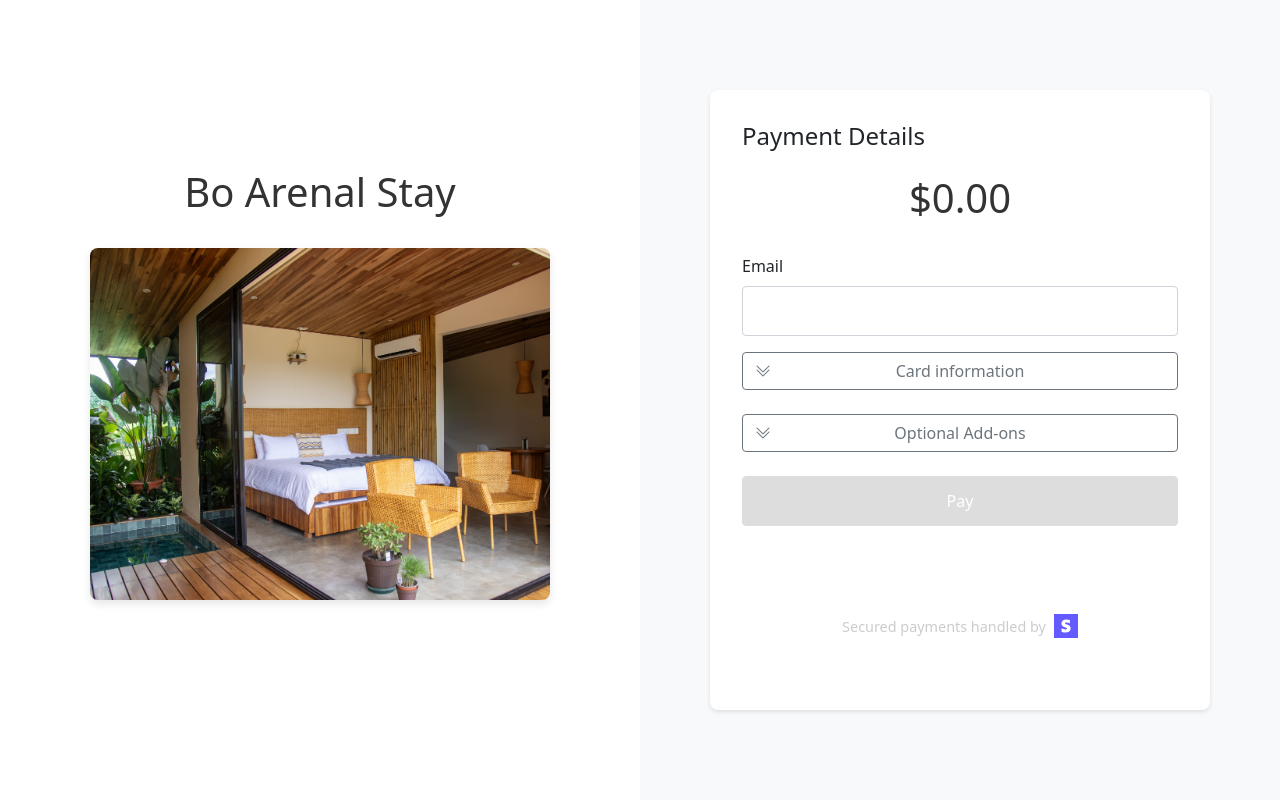
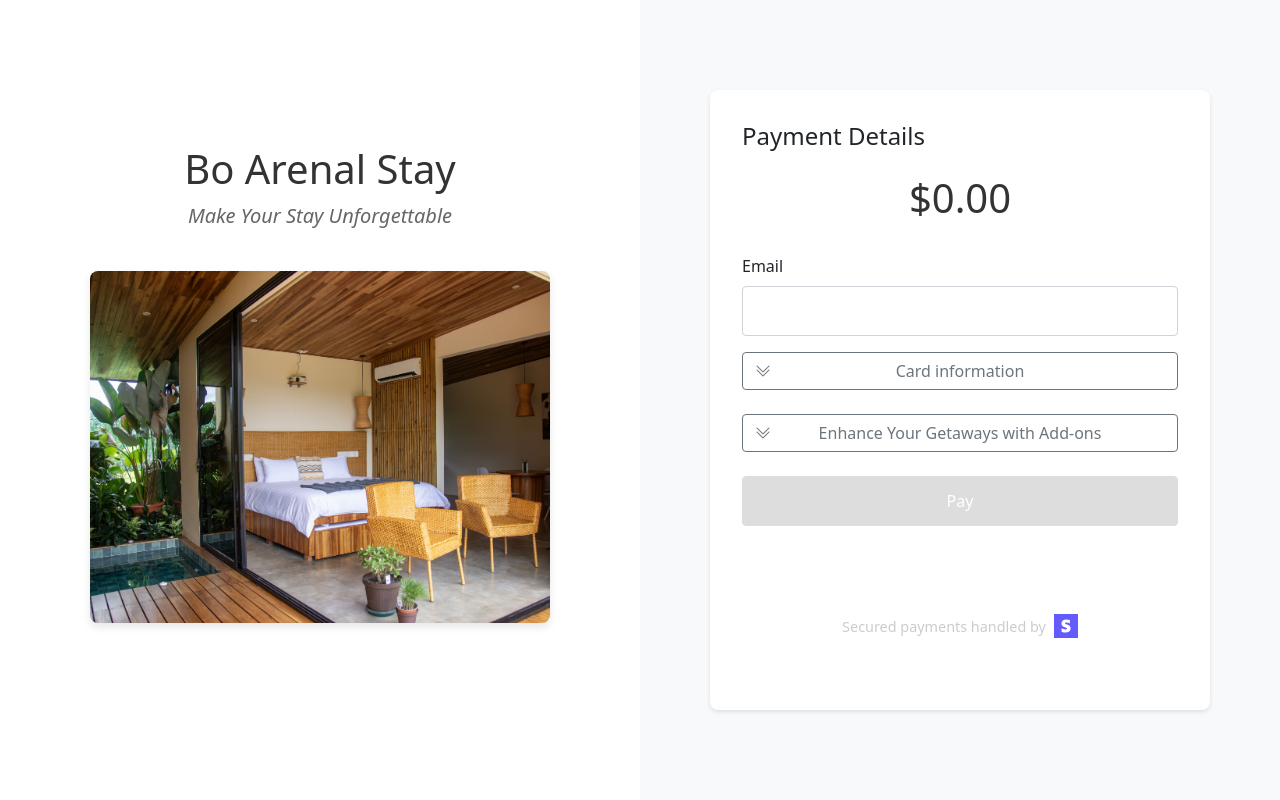
Before and after one commit to piedras77/bo_website, a Flask app: page / in a window 1280 px wide. Run offline with Flask 3, Linux system fonts and the light colour scheme.

Commit message:
tagline improvements and other text

```diff
--- a/app.py
+++ b/app.py
@@ -84,7 +84,8 @@ TRANSLATIONS = {
         'payment_failed': 'Payment Failed',
         'payment_failed_message': 'We were unable to process your payment. Please try again.',
         'try_again': 'Try Again',
-        'add_ons_title': 'Optional Add-ons'
+        'add_ons_title': 'Enhance Your Getaways with Add-ons',
+        'tagline': 'Make Your Stay Unforgettable'
     },
     'ES': {
         'payment_details': 'Detalles del Pago',
@@ -105,7 +106,8 @@ TRANSLATIONS = {
         'payment_failed': 'Pago Fallido',
         'payment_failed_message': 'No pudimos procesar su pago. Por favor, intente nuevamente.',
         'try_again': 'Intentar Nuevamente',
-        'add_ons_title': 'Extras opcionales'
+        'add_ons_title': 'Mejora Tu Escapada con Add-ons',
+        'tagline': 'Disfruta de una estadía inolvidable'
     }
 }
 
--- a/static/css/styles.css
+++ b/static/css/styles.css
@@ -22,6 +22,15 @@ body {
     color: #333;
     margin-bottom: 2rem;
     text-align: center;
+}
+
+.tagline {
+    font-size: 1.25rem;
+    color: #666;
+    font-style: italic;
+    text-align: center;
+    margin-top: -1.5rem;
+    margin-bottom: 2.5rem;
 }
 
 .business-image {
--- a/static/js/payment.js
+++ b/static/js/payment.js
@@ -190,8 +190,10 @@ document.addEventListener('DOMContentLoaded', function() {
     const addOnOptions = [
         { id: 'wine', label: 'Wine Bottle', price: 40 },
         { id: 'flowers', label: 'Flowers', price: 50 },
-        { id: 'tour1', label: 'Tour e.g. 1', price: 105 },
-        { id: 'tour2', label: 'Tour e.g. 2', price: 305 }
+        { id: 'shuttle', label: 'Shuttle to from SJO airport', price: 100 },
+        { id: 'atv', label: 'ATV Tour with Pickup & Drop-Off', price: 75 },
+        { id: 'hotspring', label: 'Entrance to Ecotermales hotsprings', price: 55 },
+        { id: 'zipline', label: 'Zip line Tour with Pickup & Drop-Off', price: 60 }
     ];
 
         // Dynamically build options
--- a/templates/checkout.html
+++ b/templates/checkout.html
@@ -16,6 +16,7 @@
             <div class="col-md-6 business-info">
                 <div class="business-content">
                     <h1 class="business-name">Bo Arenal Stay</h1>
+                    <p class="tagline">{{ t.tagline }}</p>
                     <div class="business-image">
                         <img src="{{ url_for('static', filename='images/business.jpg') }}" alt="Bo Arenal Stay" class="img-fluid">
                     </div>
```
